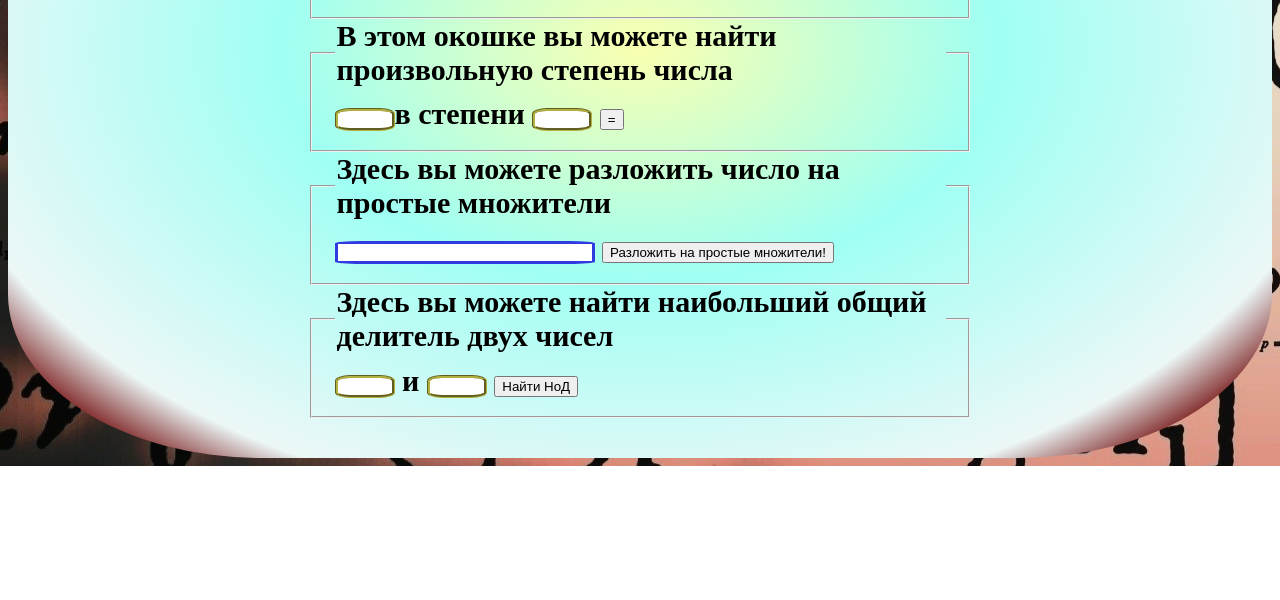
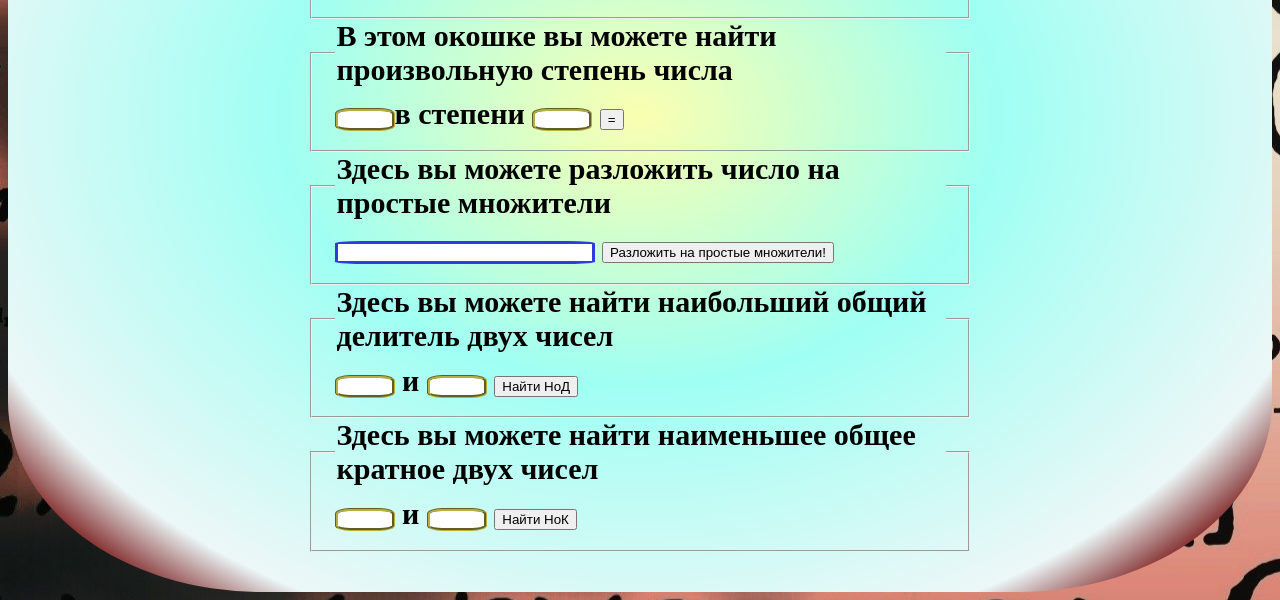
Before and after one commit to RazumistsTeam/RazumistsTeam.github.io, a plain HTML site: page index.html in a window 1280 px wide. Shown: the part 620-1220 px from the top of the page. Before the commit the page ends 1086 px from the top, so only its background shows below. Drawn offline with Linux system fonts and the light colour scheme.

Commit message:
Add files via upload

```diff
--- a/index.html
+++ b/index.html
@@ -67,7 +67,12 @@
 
 			</form>
 
-
+			<form>
+				<fieldset>
+					<legend>Здесь вы можете найти наименьшее общее кратное двух чисел</legend>
+					<input type="number" class="var3"> <span> и </span><input type="number" class="var4"> <input type="button" class="buttonNoK" value="Найти НоК"> <span class="result2"></span>
+				</fieldset>
+			</form>
 
 
 
```
